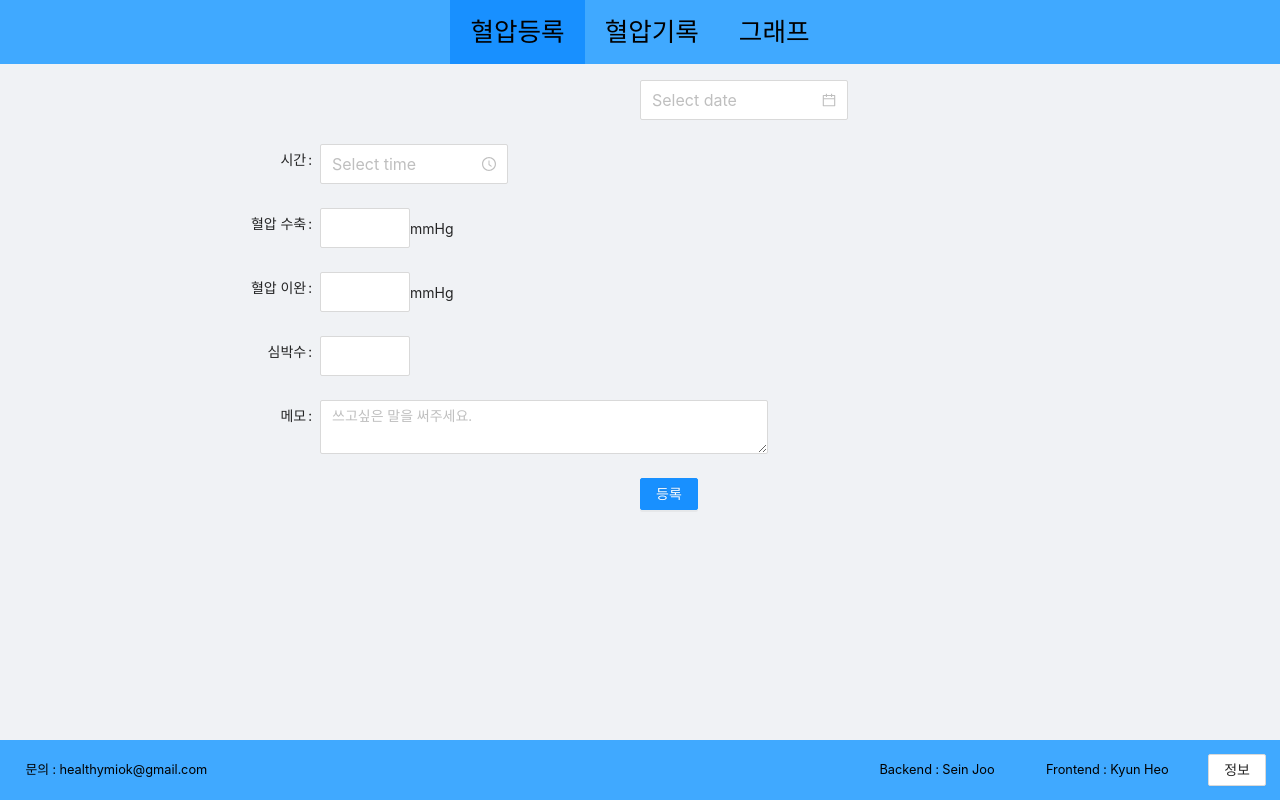
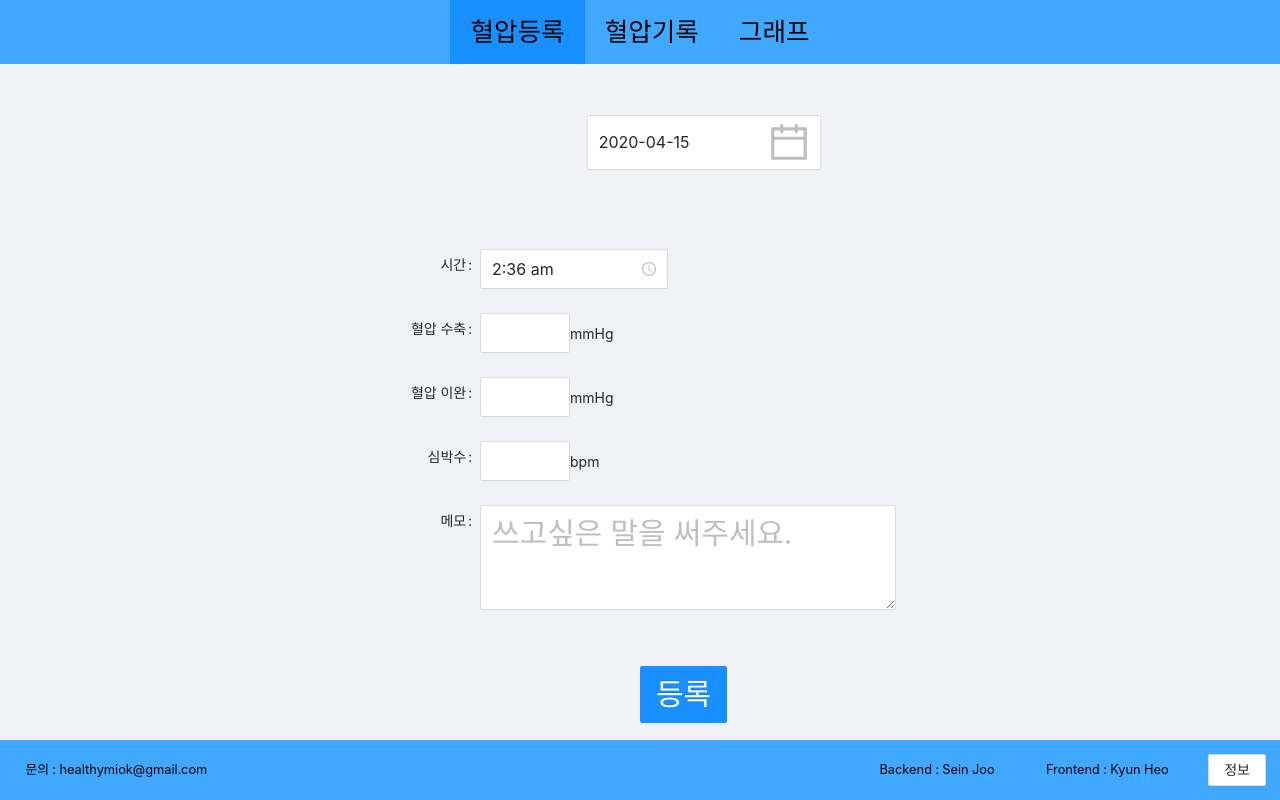
Before and after one commit to SeKyun/healthy-miok, a React (Create React App) app in the folder frontend/: page /bloodPressure in a window 1280 px wide. Built offline with nearby package versions, Linux system fonts and the light colour scheme.

Commit message:
style: 혈압 등록페이지 스타일 수정

```diff
--- a/frontend/src/components/organisms/home/bloodPressure/enroll/enroll.js
+++ b/frontend/src/components/organisms/home/bloodPressure/enroll/enroll.js
@@ -1,21 +1,34 @@
 import React from 'react';
 import { Form, DatePicker, TimePicker, InputNumber, Input, Button } from 'antd';
 import './enroll.scss';
+import moment from 'moment';
 
 const { TextArea } = Input;
 const enroll = () => {
   const formItemLayout = {
-    labelCol: { span: 6 },
+    labelCol: { span: 9 },
     wrapperCol: { span: 13 },
   };
   return (
     <div className="bloodPressureEnroll">
       <Form {...formItemLayout}>
-        <Form.Item wrapperCol={{ offset: 12 }}>
-          <DatePicker size="large" />
+        <Form.Item wrapperCol={{ offset: 11 }}>
+          <DatePicker
+            size="large"
+            style={{
+              margin: '5% 0px 8% 0px',
+              fontSize: '40px',
+            }}
+            defaultValue={moment(new Date(), 'YYYY-MM-DD')}
+            className="datePic"
+          />
         </Form.Item>
         <Form.Item label="시간">
-          <TimePicker size="large" />
+          <TimePicker
+            size="large"
+            format={'h:mm a'}
+            defaultValue={moment(new Date(), 'HH:MM')}
+          />
         </Form.Item>
         <Form.Item label="혈압 수축">
           <InputNumber size="large" />
@@ -27,19 +40,24 @@ const enroll = () => {
         </Form.Item>
         <Form.Item label="심박수">
           <InputNumber size="large" />
+          bpm
         </Form.Item>
-        <Form.Item
-          label="메모"
-          labelCol={{ span: 6 }}
-          wrapperCol={{ span: 14 }}
-        >
+        <Form.Item label="메모" wrapperCol={{ span: 13 }}>
           <TextArea
             placeholder="쓰고싶은 말을 써주세요."
-            style={{ width: '60%' }}
+            style={{ width: '60%', fontSize: '30px' }}
           />
         </Form.Item>
-        <Form.Item colon={false} wrapperCol={{ span: 12, offset: 12 }}>
-          <Button type="primary" htmlType="submit">
+        <Form.Item colon={false} wrapperCol={{ span: 13, offset: 12 }}>
+          <Button
+            type="primary"
+            htmlType="submit"
+            style={{
+              margin: '5% 0px 0px 0px',
+              fontSize: '30px',
+              height: '100%',
+            }}
+          >
             등록
           </Button>
         </Form.Item>
--- a/frontend/src/components/organisms/home/bloodPressure/enroll/enroll.scss
+++ b/frontend/src/components/organisms/home/bloodPressure/enroll/enroll.scss
@@ -1,3 +1,11 @@
 .bloodPressureEnroll {
   margin: 16px 0 0 0;
+
+  .ant-picker.datePicker.ant-picker-large {
+    & > .ant-picker-input {
+      & > input {
+        font-weight: bold;
+      }
+    }
+  }
 }
--- a/frontend/src/components/organisms/home/bloodPressure/history/history.js
+++ b/frontend/src/components/organisms/home/bloodPressure/history/history.js
@@ -8,9 +8,9 @@ const history = () => {
     <div>
       <Table>
         <Column title="날짜" dataIndex="date" key="date" />
-        <Column title="아침" dataIndex="morning" key="morning" />
-        <Column title="점심" dataIndex="afternoon" key="afternoon" />
-        <Column title="저녁" dataIndex="night" key="night" />
+        <Column title="수축" dataIndex="morning" key="morning" />
+        <Column title="이완" dataIndex="afternoon" key="afternoon" />
+        <Column title="심박수" dataIndex="night" key="night" />
         <Column title="평균" dataIndex="avg" key="avg" />
         <Column title="진단" dataIndex="Diagnosis" key="Diagnosis" />
       </Table>
```
